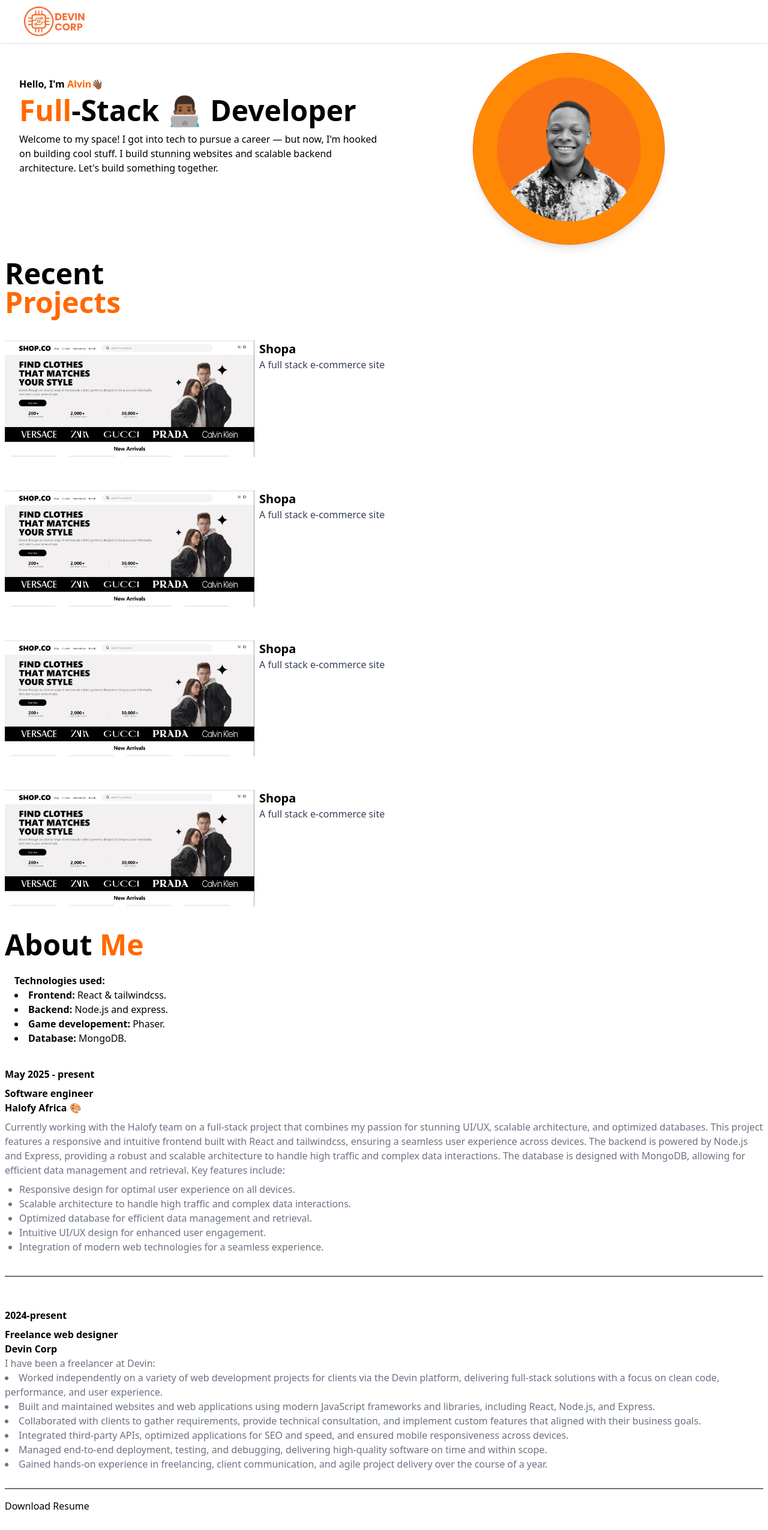
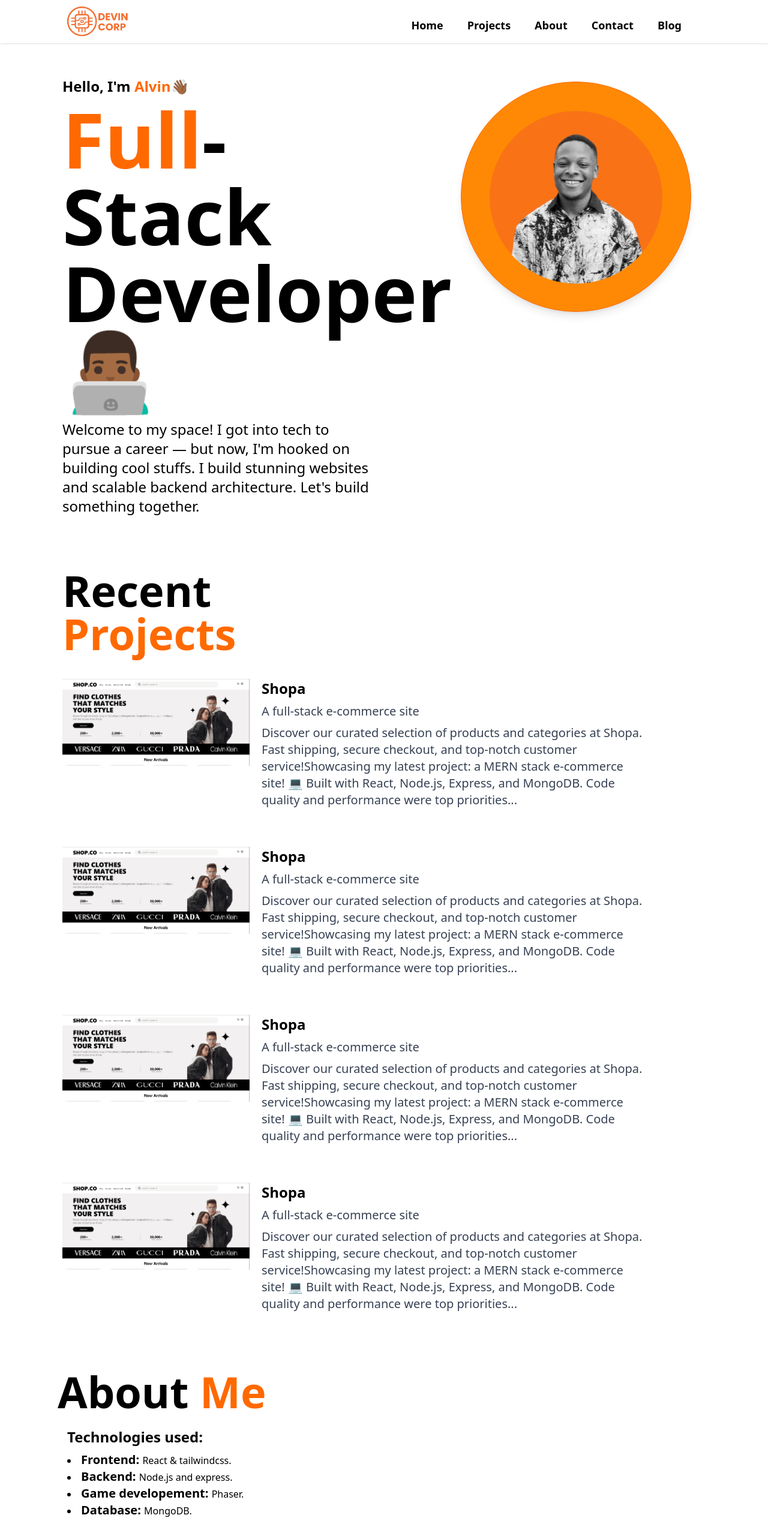
Before and after one commit to Alvin-Okoli/Portfolio, a React (Vite) app: page / in a window 1280 px wide. Shown: the top 2551 px of the page at 60% size. Built offline with nearby package versions, Linux system fonts and the light colour scheme.

Commit message:
Second commit

```diff
--- a/src/components/About.jsx
+++ b/src/components/About.jsx
@@ -2,24 +2,24 @@
 export default function About(){
 
     return(
-        <div className="px-2">
-            <div className="text-5xl font-bold my-6">About <span className="text-orange-500">Me</span></div>
+        <div className="px-2 md:px-6 lg:pl-24 lg:pr-48">
+            <div className="text-5xl md:text-7xl font-bold my-6">About <span className="text-orange-500">Me</span></div>
 
             <div className="px-4">
-                <div className="font-bold">Technologies used:</div>
-                <li><span className="font-semibold">Frontend: </span> React & tailwindcss. </li>
-                <li><span className="font-semibold">Backend: </span> Node.js and express. </li>
-                <li><span className="font-semibold">Game developement: </span> Phaser.</li>
-                <li><span className="font-semibold">Database: </span> MongoDB.</li>
+                <div className="font-bold md:text-2xl md:my-2">Technologies used:</div>
+                <li><span className="font-semibold md:text-xl">Frontend: </span> React & tailwindcss. </li>
+                <li><span className="font-semibold md:text-xl">Backend: </span> Node.js and express. </li>
+                <li><span className="font-semibold md:text-xl">Game developement: </span> Phaser.</li>
+                <li><span className="font-semibold md:text-xl">Database: </span> MongoDB.</li>
             </div>
 
-            {/* <div className="text-2xl font-bold mt-6">Experience</div> */}
+            <div className="text-2xl md:text-5xl font-bold my-6">Experience</div>
 
             <div className="border-b-2 py-7 border-gray-500 mb-4">
-                <div className="my-2 font-semibold">May 2025 - present</div>
-                <div className="font-semibold">Software engineer</div>
-                <div className="font-semibold">Halofy Africa 🎨</div>
-                <div className="text-gray-500 my-2">
+                <div className="my-2 font-semibold md:text-2xl">May 2025 - present</div>
+                <div className="font-semibold md:text-2xl">Software engineer</div>
+                <div className="font-semibold md:text-2xl">Halofy Africa 🎨</div>
+                <div className="text-gray-500 my-2 md:text-xl md:my-6">
                     Currently working with the Halofy team on a full-stack project that combines my passion for stunning UI/UX, scalable architecture, and optimized databases. This project features a responsive and intuitive frontend built with React and tailwindcss, ensuring a seamless user experience across devices. The backend is powered by Node.js and Express, providing a robust and scalable architecture to handle high traffic and complex data interactions. The database is designed with MongoDB, allowing for efficient data management and retrieval.
                     Key features include:
                     <ul className="list-disc ml-6 mt-2">
@@ -33,10 +33,10 @@
             </div>
 
             <div className="border-b-2 py-7 border-gray-500 my-4">
-                <div className="my-2 font-semibold">2024-present</div>
-                <div className="font-semibold">Freelance web designer</div>
-                <div className="font-semibold">Devin Corp</div>
-                <div className="text-gray-500">
+                <div className="my-2 font-semibold md:text-2xl">2024-present</div>
+                <div className="font-semibold md:text-2xl">Freelance web designer</div>
+                <div className="font-semibold md:text-2xl">Devin Corp</div>
+                <div className="text-gray-500 my-2 md:text-xl md:my-6">
                     I have been a freelancer at Devin:
                     <li>Worked independently on a variety of web development projects for clients via the Devin platform, delivering full-stack solutions with a focus on clean code, performance, and user experience.</li>
 
@@ -52,7 +52,7 @@
                 </div>
             </div>
 
-            <a href="Okoli_Alvin_Resume.pdf" download="Okoli_Alvin_Resume.pdf" className="my-2 hover:text-orange-500">Download Resume</a>
+            <a href="Okoli_Alvin_Resume.pdf" download="Okoli_Alvin_Resume.pdf" className="my-2 hover:text-orange-500 underline">Download Resume</a>
         </div>
     )
 }
--- a/src/components/Hero.jsx
+++ b/src/components/Hero.jsx
@@ -2,15 +2,15 @@
 export default function Hero() {
 
   return (
-    <div className="md:grid grid-cols-2 md:px-6 md:pt-4">
+    <div className="md:grid grid-cols-2 md:px-6 md:pt-4 lg:px-24 relative">
         <div className="pt-10 px-2 mb-10">
-            <div className="mb-2 font-bold">Hello, I'm <span className="text-orange-500">Alvin</span>👋🏾</div>
-            <div className="text-5xl mb-3 font-bold"><span className="text-orange-500">Full</span>-Stack 👨🏾‍💻 Developer </div>
-            <div className="font-light">Welcome to my space! I got into tech to pursue a career — but now, I'm hooked on building cool stuff. I build stunning websites and scalable backend architecture. Let's build something together.</div>
+            <div className="mb-2 font-bold md:text-lg lg:text-2xl">Hello, I'm <span className="text-orange-500">Alvin</span>👋🏾</div>
+            <div className="text-5xl  md:text-7xl mb-3 font-bold lg:text-9xl"><span className="text-orange-500">Full</span>-Stack Developer 👨🏾‍💻</div>
+            <div className="font-light md:text-lg lg:text-2xl lg:mt-5">Welcome to my space! I got into tech to pursue a career — but now, I'm hooked on building cool stuffs. I build stunning websites and scalable backend architecture. Let's build something together.</div>
         </div>
 
-        <div className="h-64 md:h-80 md:w-80 mx-auto rounded-full pt-4 md:pt-10 border border-orange-500 bg-orange-400 shadow-lg">
-            <div className=" h-60 md:w-60 md:rounded-full mx-auto bg-[url('/dp1.png')] bg-no-repeat bg-top p-10"></div>
+        <div className="h-80 w-80 mx-auto rounded-full pt-4 md:pt-10 md:mt-10 md:border md:border-orange-500 md:bg-orange-400 md:shadow-lg lg:h-96 lg:w-96 lg:absolute lg:right-32 lg:pt-12 lg:mt-16">
+            <div className=" h-60 w-60 rounded-full mx-auto bg-[url('/dp1.png')] bg-no-repeat bg-top p-10 lg:h-72 lg:w-72"></div>
         </div>
     </div>
   );
--- a/src/components/Nav.jsx
+++ b/src/components/Nav.jsx
@@ -9,20 +9,28 @@
   };
 
   return (
-    <nav className="sticky top-0 z-50 bg-white">
-      <div className="flex justify-between p-2 px-6 relative shadow">
+    <nav className="sticky top-0 z-50 bg-white shadow">
+      <div className="flex justify-between py-2 md:px-6 lg:px-24 relative">
         <img src="dev-vin.png" alt="" className="h-14"/>
 
         <img src={showOptions? "cancel-svgrepo-com.svg":"burger-menu-svgrepo-com.svg"} alt="" className="h-12 md:hidden" onClick={toggleOptions}/>
+
+        <div className="hidden pt-3 gap-10 mx-auto text-lg md:flex md:absolute right-16 lg:right-36">
+          <div className="py-2 font-bold cursor-pointer">Home</div>
+          <div className="py-2 font-bold cursor-pointer">Projects</div>
+          <div className="py-2 font-bold cursor-pointer">About</div>
+          <div className="py-2 font-bold cursor-pointer">Contact</div>
+          <div className="py-2 font-bold cursor-pointer">Blog</div>
+        </div>
       </div>
 
       {showOptions&&
         <div className="text-2xl absolute w-full md:hidden backdrop-blur-sm px-6 text-orange-500 bg-white shadow">
-            <div className="py-2 font-serif">Home</div>
-            <div className="py-2 font-serif">Projects</div>
-            <div className="py-2 font-serif">About</div>
-            <div className="py-2 font-serif">Contact</div>
-            <div className="py-2 font-serif">Blog</div>
+            <div className="py-2 font-bold">Home</div>
+            <div className="py-2 font-bold">Projects</div>
+            <div className="py-2 font-bold">About</div>
+            <div className="py-2 font-bold">Contact</div>
+            <div className="py-2 font-bold">Blog</div>
           </div>
         }
         <Outlet/>
--- a/src/components/Project.jsx
+++ b/src/components/Project.jsx
@@ -2,43 +2,47 @@
 export default function Project({topic, project}){
 
     return(
-        <>
-            <div className="text-5xl font-bold my-6 px-2">
+        <div className="md:px-6 py-6 lg:pl-24 lg:pr-48">
+            <div className="text-5xl md:text-7xl font-bold my-6 px-2">
                 <div>Recent</div>
                 <div className="text-orange-500">Projects</div>
             </div>
 
-            <div className="mx-2 py-4 rounded-2xl my-6 grid grid-cols-3 gap-x-2 hover:bg-gray-100 cursor-pointer">
+            <div className="mx-2 py-4 rounded-2xl my-6 grid grid-cols-3 gap-x-2 hover:bg-gray-100 cursor-pointer md:gap-x-5">
                 <img src="Screenshot 2025-05-05 160356.png" alt="" className=""/>
                 <div className="col-span-2">
-                    <div className="font-bold text-xl">Shopa</div>
-                    <div className="text-gray-700">A full stack e-commerce site</div>
+                    <div className="font-bold text-xl md:text-2xl">Shopa</div>
+                    <p className="text-gray-700 md:text-xl my-2">A full-stack e-commerce site</p>
+                    <p className="text-gray-700 md:text-xl my-2 hidden lg:block"> Discover our curated selection of products and categories at Shopa. Fast shipping, secure checkout, and top-notch customer service!Showcasing my latest project: a MERN stack e-commerce site! 💻 Built with React, Node.js, Express, and MongoDB. Code quality and performance were top priorities...</p>
                 </div>
             </div>
 
-            <div className="mx-2 py-4 rounded-2xl my-6 grid grid-cols-3 gap-x-2 hover:bg-gray-100 cursor-pointer">
+            <div className="mx-2 py-4 rounded-2xl my-6 grid grid-cols-3 gap-x-2 hover:bg-gray-100 cursor-pointer md:gap-x-5">
                 <img src="Screenshot 2025-05-05 160356.png" alt="" className=""/>
                 <div className="col-span-2">
-                    <div className="font-bold text-xl">Shopa</div>
-                    <div className="text-gray-700">A full stack e-commerce site</div>
+                    <div className="font-bold text-xl md:text-2xl">Shopa</div>
+                    <p className="text-gray-700 md:text-xl my-2">A full-stack e-commerce site</p>
+                    <p className="text-gray-700 md:text-xl my-2 hidden lg:block"> Discover our curated selection of products and categories at Shopa. Fast shipping, secure checkout, and top-notch customer service!Showcasing my latest project: a MERN stack e-commerce site! 💻 Built with React, Node.js, Express, and MongoDB. Code quality and performance were top priorities...</p>
                 </div>
             </div>
 
-            <div className="mx-2 py-4 rounded-2xl my-6 grid grid-cols-3 gap-x-2 hover:bg-gray-100 cursor-pointer">
+            <div className="mx-2 py-4 rounded-2xl my-6 grid grid-cols-3 gap-x-2 hover:bg-gray-100 cursor-pointer md:gap-x-5">
                 <img src="Screenshot 2025-05-05 160356.png" alt="" className=""/>
                 <div className="col-span-2">
-                    <div className="font-bold text-xl">Shopa</div>
-                    <div className="text-gray-700">A full stack e-commerce site</div>
+                    <div className="font-bold text-xl md:text-2xl">Shopa</div>
+                    <p className="text-gray-700 md:text-xl my-2">A full-stack e-commerce site</p>
+                    <p className="text-gray-700 md:text-xl my-2 hidden lg:block"> Discover our curated selection of products and categories at Shopa. Fast shipping, secure checkout, and top-notch customer service!Showcasing my latest project: a MERN stack e-commerce site! 💻 Built with React, Node.js, Express, and MongoDB. Code quality and performance were top priorities...</p>
                 </div>
             </div>
 
-            <div className="mx-2 py-4 rounded-2xl my-6 grid grid-cols-3 gap-x-2 hover:bg-gray-100 cursor-pointer">
+            <div className="mx-2 py-4 rounded-2xl my-6 grid grid-cols-3 gap-x-2 hover:bg-gray-100 cursor-pointer md:gap-x-5">
                 <img src="Screenshot 2025-05-05 160356.png" alt="" className=""/>
                 <div className="col-span-2">
-                    <div className="font-bold text-xl">Shopa</div>
-                    <div className="text-gray-700">A full stack e-commerce site</div>
+                    <div className="font-bold text-xl md:text-2xl">Shopa</div>
+                    <p className="text-gray-700 md:text-xl my-2">A full-stack e-commerce site</p>
+                    <p className="text-gray-700 md:text-xl my-2 hidden lg:block"> Discover our curated selection of products and categories at Shopa. Fast shipping, secure checkout, and top-notch customer service!Showcasing my latest project: a MERN stack e-commerce site! 💻 Built with React, Node.js, Express, and MongoDB. Code quality and performance were top priorities...</p>
                 </div>
             </div>
-        </>
+        </div>
     )
 }
```
Also changed, not shown: src/App.jsx (+0 -11 lines), src/components/Contact.jsx (+22 -5 lines), src/components/Footer.jsx (+6 -6 lines).
